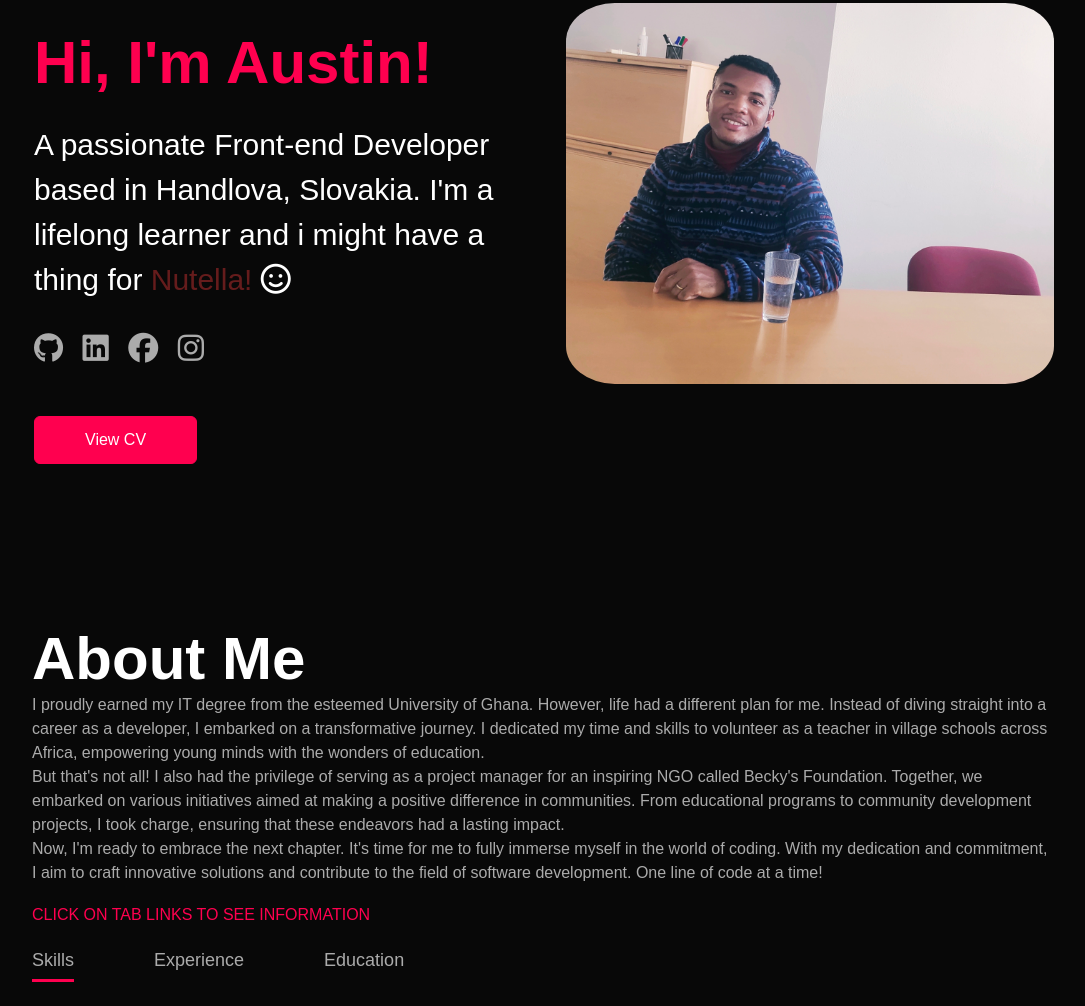
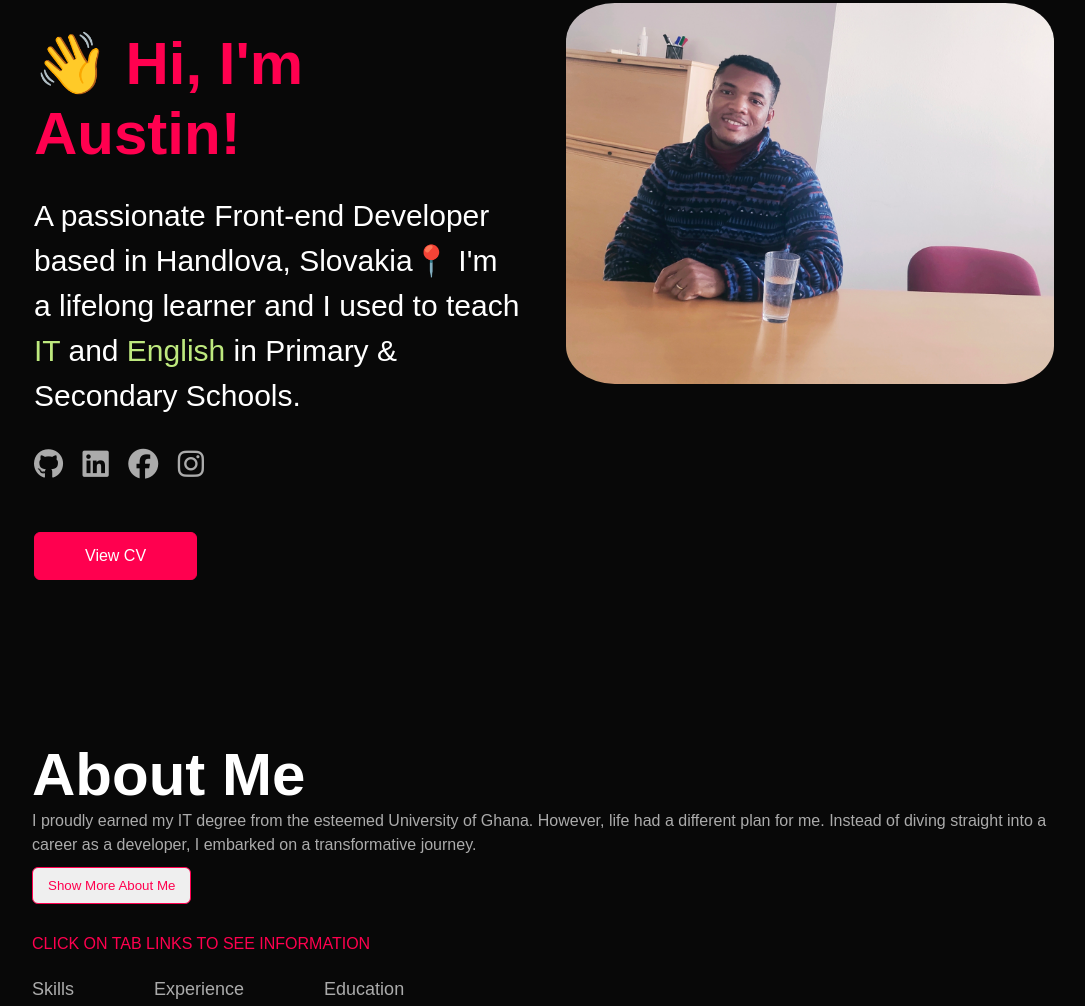
Before and after one commit to EmekaObidike/my-personal-portfolio, a plain HTML site: page index.html in a window 1280 px wide. Shown: the part 217-1223 px from the top of the page, without its empty margins (96-1181 px from the left). Drawn offline with Linux system fonts and the light colour scheme.

Commit message:
commit today

```diff
--- a/index.html
+++ b/index.html
@@ -32,10 +32,12 @@
     <section class="austin">
         <div class="row">
          <div class="austin-col">
-             <h1 id="auto-input"></h1>
-             <p>A passionate Front-end Developer based in Handlova, Slovakia. I'm a lifelong learner
-                and i might have a thing for <span class="nut">Nutella!</span>
-                <i class="fa-regular fa-face-smile"></i>
+             <h1 id="auto-input">&#x1F44B;
+             </h1>
+             <p>A passionate Front-end Developer based in Handlova, Slovakia&#128205;
+             I'm a lifelong learner and
+                I used to teach <span class="job">IT</span> and <span class="job">English</span> in
+                Primary & Secondary Schools.
              </p>
              <div class="social-icons">
                 <a href="https://github.com/EmekaObidike"><i class="fa-brands fa-github"></i></a>
@@ -60,15 +62,21 @@
                     <h1 class="sub-title">About Me</h1>
                     <p>I proudly earned my IT degree from the esteemed University of Ghana. However,
                         life had a different plan for me. Instead of diving straight into a career as a developer,
-                         I embarked on a transformative journey. I dedicated my time and skills to volunteer as a
-                         teacher in village schools across Africa, empowering young minds with the wonders of education.<br>
+                         I embarked on a transformative journey.
+                         <div id="additionalContent" style="display: none;">
+                            I dedicated my time and skills to volunteer as an IT and English
+                            tutor in village schools across Africa, empowering young minds with the wonders of education.<br>
                            But that's not all! I also had the privilege of serving as a project manager for an inspiring
                            NGO called Becky's Foundation. Together, we embarked on various initiatives aimed at making
                            a positive difference in communities. From educational programs to community development projects,
                             I took charge, ensuring that these endeavors had a lasting impact.<br>
                            Now, I'm ready to embrace the next chapter. It's time for me to fully immerse myself in the world of
                            coding. With my dedication and commitment, I aim to craft innovative solutions and contribute
-                         to the field of software development. One line of code at a time!<br>
+                            to the field of software development. One line of code at a time <i class="fa-regular fa-face-smile"></i>
+                          </div>
+                          <button onclick="toggleContent()" id="toggleButton">Show More About Me</button>
+
+
                     </p><br>
 
                     <p class="click">CLICK ON TAB LINKS TO SEE INFORMATION</p>
@@ -77,7 +85,7 @@
                         <p class="tab-links" onclick="opentab('experience')">Experience</p>
                         <p class="tab-links" onclick="opentab('education')">Education</p>
                     </div>
-                    <div class="tab-contents active-tab" id="skills">
+                    <div class="tab-contents active-tab" id="Technical skills">
                         <ul>
                             <li>HTML</li>
                             <li>CSS</li>
@@ -90,6 +98,8 @@
                     </div>
                     <div class="tab-contents" id="experience">
                         <ul>
+                            <li><span>2018 - 2019</span><br>IT & English tutor at Golden Foundation Academy.</li>
+                            <li><span>2019 - 2020</span><br>IT & English tutor at Erickson College(Volunteer).</li>
                             <li><span>2020 - 2022</span><br>Project Manager & I.T Consultant at Becky's Foundation(Volunteer).</li>
                         </ul>
                     </div>
@@ -232,6 +242,22 @@ function opentab(tabname){
     event.currentTarget.classList.add("active-link");
     document.getElementById(tabname).classList.add("active-tab")
 }
+function toggleContent() {
+  var additionalContent = document.getElementById("additionalContent");
+  var toggleButton = document.getElementById("toggleButton");
+
+  if (additionalContent.style.display === "none") {
+    additionalContent.style.display = "block";
+    toggleButton.textContent = "Show Less";
+  } else {
+    additionalContent.style.display = "none";
+    toggleButton.textContent = "Show More About Me";
+  }
+}
+
+
+
+
 </script>
 <script src="https://cdn.emailjs.com/sdk/2.6.4/email.min.js"></script>
 <script>
--- a/style.css
+++ b/style.css
@@ -83,8 +83,8 @@ nav ul li a:hover::after{
     padding: 15px 0 25px;
     font-size: 60px;
 }
-.nut{
-    color: rgb(101, 28, 28);
+.job{
+    color:#bee97e;
 }
 
 
@@ -96,6 +96,16 @@ nav ul li a:hover::after{
     margin-top: 80px;
     padding-bottom: 50px;
     color: #ababab;
+}
+#toggleButton{
+    margin: 10px auto;
+    width: fit-content;
+    border: 1px solid #ff004f;
+    padding: 10px 15px;
+    border-radius: 6px;
+    text-decoration: none;
+    cursor: pointer;
+    color: #ff004f;
 }
 
 
```
Lines whose indentation alone changed are shown as unchanged.
